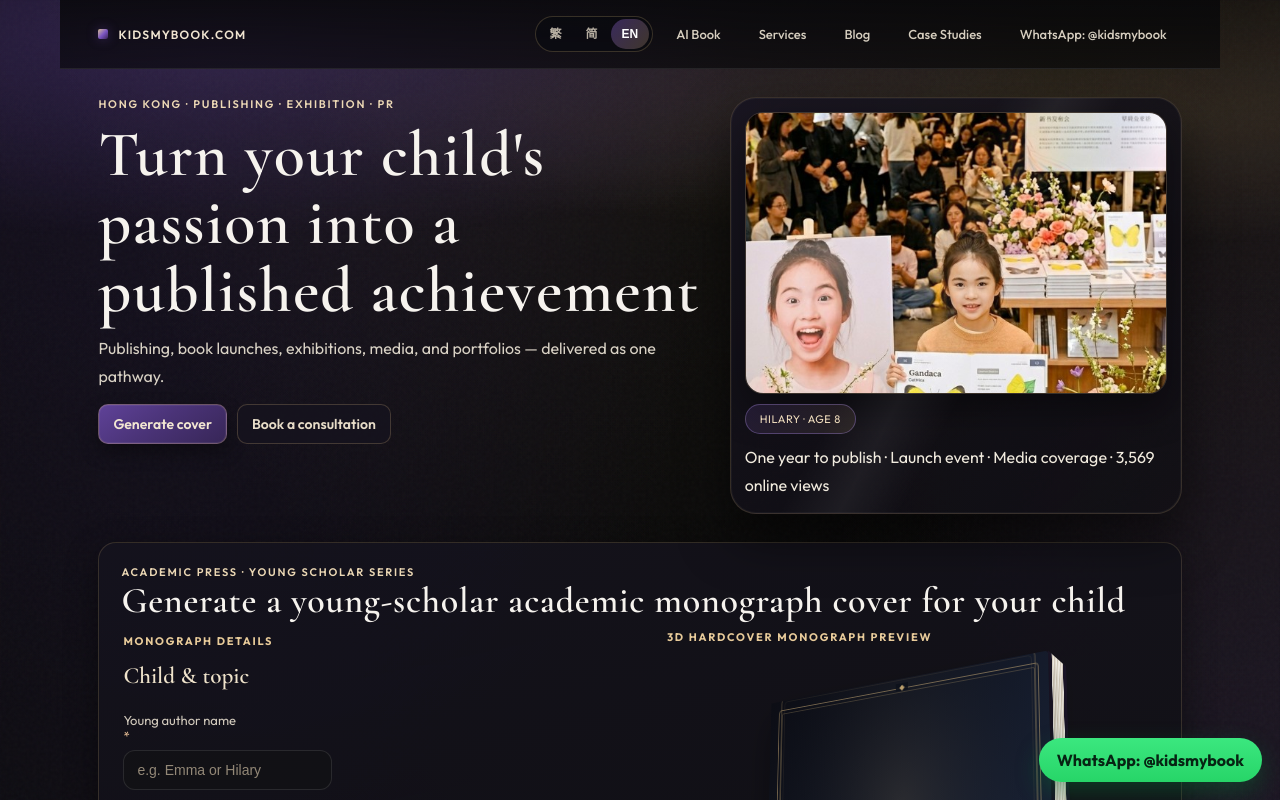
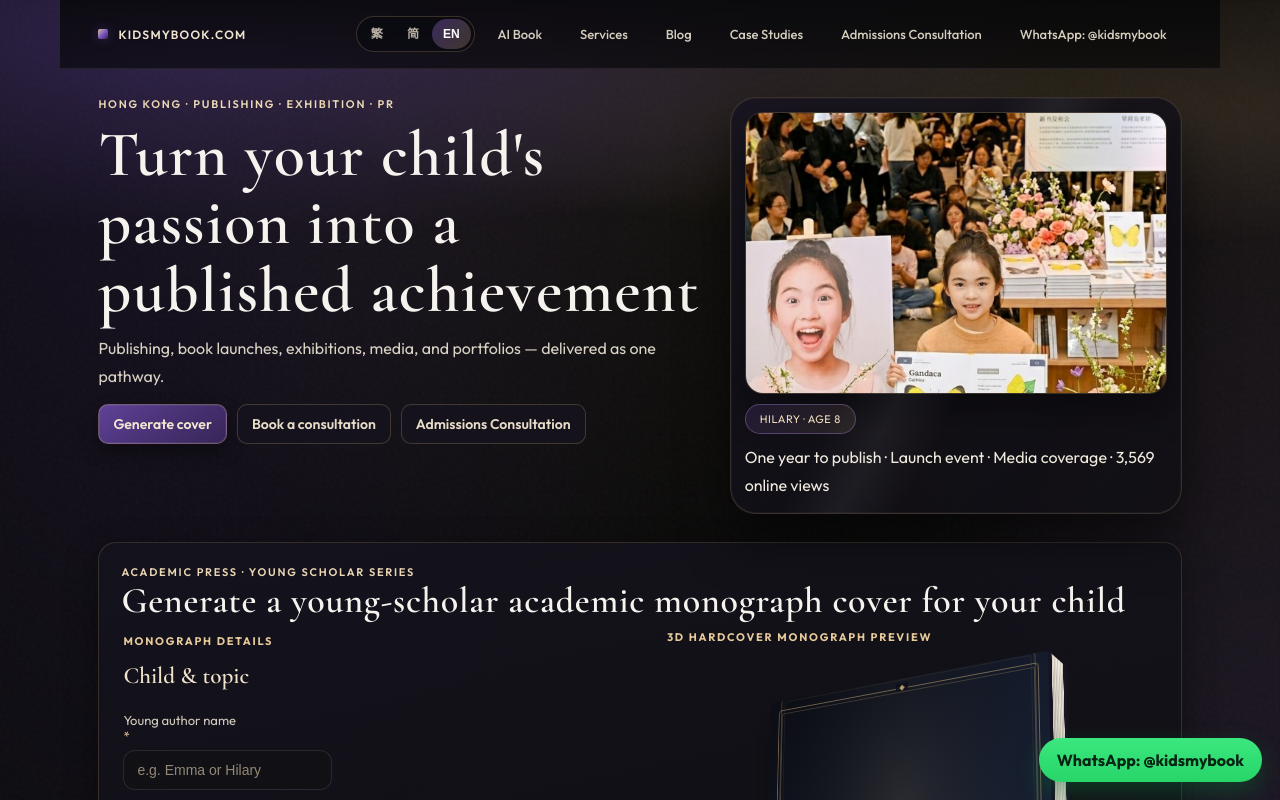
Before and after one commit to tonydafama/kidsmybook, a React (Vite) app: page / in a window 1280 px wide. Shown: the top 800 px of the page. Built offline with nearby package versions, Linux system fonts and the light colour scheme.

Commit message:
feat: add intake-form nav link + hero CTA for lead capture (SEO fix)
- Add 'intake' i18n key (zhHant/zhHans/en)
- Nav + hero CTA button linking to /intake-form
- Deployed live via wrangler (bundle index-iYUu4bM2)

```diff
--- a/index.html
+++ b/index.html
@@ -13,6 +13,17 @@
       rel="stylesheet"
     />
     <title>Kidsmybook｜兒童成就出版</title>
+
+    <!-- Google Analytics 4 (gtag.js) -->
+    <script async src="https://www.googletagmanager.com/gtag/js?id=G-NMY5CHHLX2"></script>
+    <script>
+      window.dataLayer = window.dataLayer || [];
+      function gtag(){dataLayer.push(arguments);}
+      gtag('js', new Date());
+      gtag('config', 'G-NMY5CHHLX2', {
+        'anonymize_ip': true
+      });
+    </script>
     <meta name="description" content="Hong Kong child-achievement publishing studio. A 12-month mentored programme that turns a child's real interest into a formally published ISBN book with university professors — then launch, exhibition, media, and an admissions-ready portfolio." />
     <meta name="robots" content="index,follow,max-image-preview:large,max-snippet:-1,max-video-preview:-1" />
     <link rel="canonical" href="https://kidsmybook.com/" />
--- a/src/App.tsx
+++ b/src/App.tsx
@@ -124,6 +124,9 @@ function HomePage({ services }: { services: ServiceItem[] }) {
             </a>
             <a className="btn ghost" href={whatsapp} target="_blank" rel="noreferrer">
               {t.hero.bookConsult}
+            </a>
+            <a className="btn ghost" href={appHref("/intake-form")} rel="noreferrer">
+              {t.nav.intake ?? "升學諮詢表"}
             </a>
           </div>
         </div>
@@ -563,6 +566,9 @@ export default function App() {
           <a href={appHref("/#services")}>{t.nav.services}</a>
           <a href={appHref("/blog")}>{t.nav.blog}</a>
           <a href={appHref("/#case-studies")}>{t.nav.caseStudies}</a>
+          <a href={appHref("/intake-form")} rel="noreferrer">
+            {t.nav.intake ?? "升學諮詢"}
+          </a>
           <a href={whatsappFloating} target="_blank" rel="noreferrer">
             {t.nav.whatsapp}
           </a>
--- a/src/i18n/translations.ts
+++ b/src/i18n/translations.ts
@@ -43,6 +43,7 @@ export type Translations = {
     caseStudies: string;
     blog: string;
     whatsapp: string;
+    intake: string;
   };
   blog: {
     kicker: string;
@@ -215,6 +216,7 @@ const zhHant: Translations = {
     caseStudies: "Case Studies",
     blog: "Blog",
     whatsapp: "WhatsApp: @kidsmybook",
+    intake: "升學諮詢",
   },
   blog: {
     kicker: "Kidsmybook 博客",
@@ -789,6 +791,7 @@ const en: Translations = {
     caseStudies: "Case Studies",
     blog: "Blog",
     whatsapp: "WhatsApp: @kidsmybook",
+    intake: "Admissions Consultation",
   },
   blog: {
     kicker: "Kidsmybook Blog",
```
